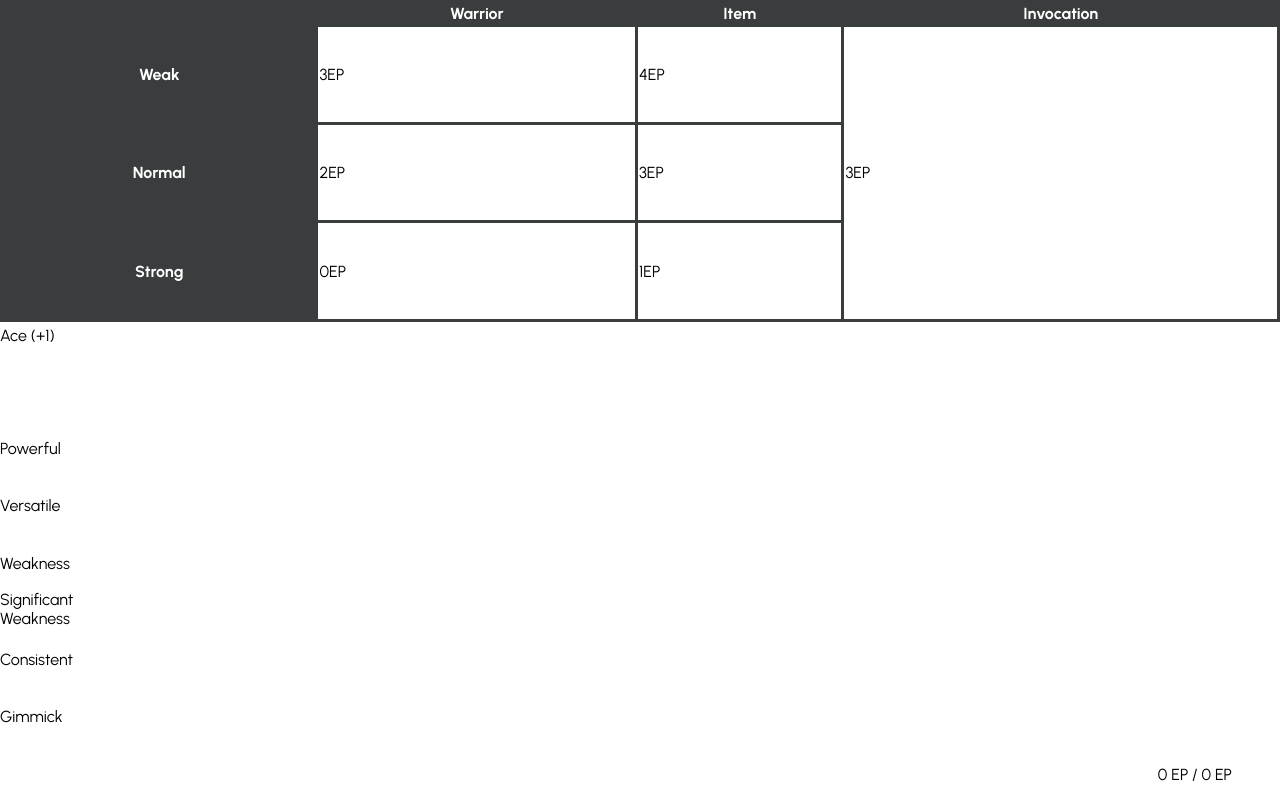
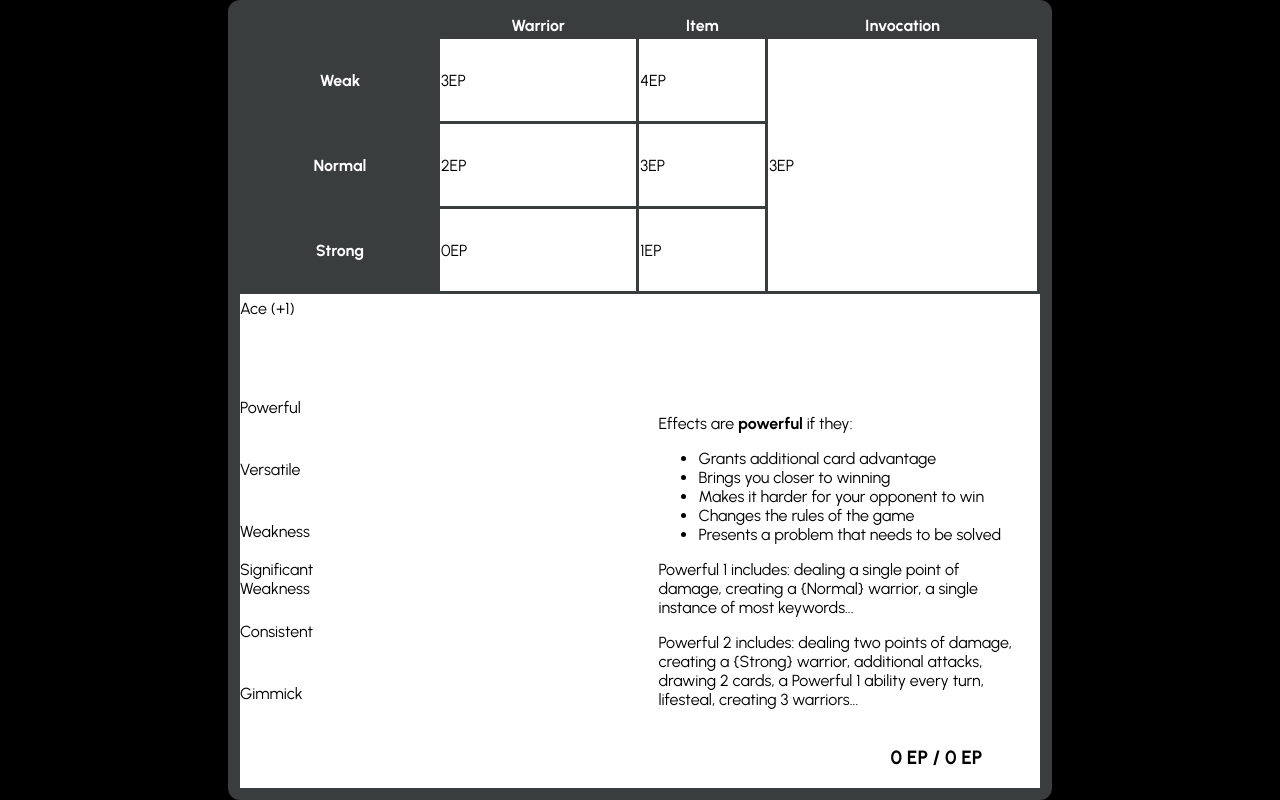
Before and after one commit to JRJurman/ep-calculator, a website: page index.html in a window 1280 px wide. Drawn offline with Linux system fonts and the light colour scheme; a script that the page names is missing.

Commit message:
better css, fix weakness ep bug

```diff
--- a/component.css
+++ b/component.css
@@ -1,3 +1,8 @@
+* {
+	font-family: Urbanist;
+	font-size: 1em;
+}
+
 button {
 	cursor: pointer;
 	border: 3px solid var(--dark-color);
--- a/index.html
+++ b/index.html
@@ -86,7 +86,7 @@
 				<script td-property="observedAttributes">
 					['selected'];
 				</script>
-				<template shadowrootmode="open">
+				<template shadowrootmode="open" shadowrootdelegatesfocus>
 					<link rel="stylesheet" href="./component.css" />
 
 					<style>
@@ -114,10 +114,10 @@
 						);
 						if (!wasSelected) {
 							this.setAttribute('selected', '');
+							this.radioGroup.setAttribute('value', this.getAttribute('value'));
 						} else {
-							this.setAttribute('value', 0);
+							this.radioGroup.setAttribute('value', 0);
 						}
-						this.radioGroup.setAttribute('value', this.getAttribute('value'));
 					});
 				</script>
 				<script td-method="attributeChangedCallback">
@@ -172,16 +172,40 @@
 			</section>
 
 			<div id="effectSelection">
-				<ep-button-counter id="powerfulEP"> Powerful </ep-button-counter>
-				<ep-button-counter id="versatileEP"> Versatile </ep-button-counter>
+				<ep-button-counter id="powerfulEP" description="powerful"> Powerful </ep-button-counter>
+				<ep-button-counter id="versatileEP" description="versatile"> Versatile </ep-button-counter>
 				<ep-radio-button-group id="weaknessEP">
-					<ep-radio-button value="-1">Weakness</ep-radio-button>
-					<ep-radio-button value="-2">Significant<br />Weakness</ep-radio-button>
+					<ep-radio-button description="weakness" value="-1">Weakness</ep-radio-button>
+					<ep-radio-button description="significant-weakness" value="-2">Significant<br />Weakness</ep-radio-button>
 				</ep-radio-button-group>
-				<ep-check-button id="consistentEP">Consistent</ep-check-button>
-				<ep-check-button id="gimmickEP">Gimmick</ep-check-button>
+				<ep-check-button id="consistentEP" description="consistent">Consistent</ep-check-button>
+				<ep-check-button id="gimmickEP" description="gimmick">Gimmick</ep-check-button>
 			</div>
-			<div id="effectDescription" aria-live="polite"></div>
+			<div id="effectDescription" aria-live="polite">
+				<section category="powerful">
+					Effects are <b>powerful</b> if they:
+					<ul>
+						<li>Grants additional card advantage</li>
+						<li>Brings you closer to winning</li>
+						<li>Makes it harder for your opponent to win</li>
+						<li>Changes the rules of the game</li>
+						<li>Presents a problem that needs to be solved</li>
+					</ul>
+
+					<p>
+						Powerful 1 includes: dealing a single point of damage, creating a {Normal} warrior, a single instance of
+						most keywords...
+					</p>
+					<p>
+						Powerful 2 includes: dealing two points of damage, creating a {Strong} warrior, additional attacks, drawing
+						2 cards, a Powerful 1 ability every turn, lifesteal, creating 3 warriors...
+					</p>
+				</section>
+				<section category="versatile"></section>
+				<section category="weakness"></section>
+				<section category="consistent"></section>
+				<section category="gimmick"></section>
+			</div>
 
 			<span aria-live="polite" id="epLabel" aria-label="0 EP out of 0 EP"> 0 EP / 0 EP </span>
 		</main>
--- a/script.js
+++ b/script.js
@@ -35,8 +35,9 @@ const counterButtons = document.querySelectorAll('ep-button-counter');
 );
 
 // on any of the effect selections being focused, update the side-panel
-[...effectSelection.children].forEach((effectControl) => {
+effectSelection.querySelectorAll('ep-button-counter, ep-radio-button, ep-check-button').forEach((effectControl) => {
 	effectControl.addEventListener('focus', (event) => {
-		console.log(event.target);
+		const category = event.target.getAttribute('description');
+		console.log({ category });
 	});
 });
--- a/styles.css
+++ b/styles.css
@@ -1,15 +1,23 @@
 body {
 	height: 100vh;
+	background: black;
+	font-family: Urbanist;
 	margin: 0;
-	font-family: Urbanist;
+
 	--dark-color: #393d3d;
 	--spacing: 0.3em;
 }
 
 main {
+	background: white;
 	display: grid;
-	height: 100%;
-	width: 100%;
+	margin: auto;
+
+	width: calc(100% - 24px);
+	height: calc(100% - 24px);
+	border: 12px solid var(--dark-color);
+	border-radius: 12px;
+	max-width: 800px;
 }
 
 main {
@@ -73,6 +81,8 @@ th {
 }
 
 #epLabel {
+	font-weight: bold;
+	font-size: 1.2em;
 	grid-area: epLabel;
 	display: block;
 	text-align: right;
@@ -92,4 +102,9 @@ th {
 
 #effectDescription {
 	grid-area: effectDescription;
+	margin: 1em;
+
+	/* section {
+		display: none;
+	} */
 }
```
